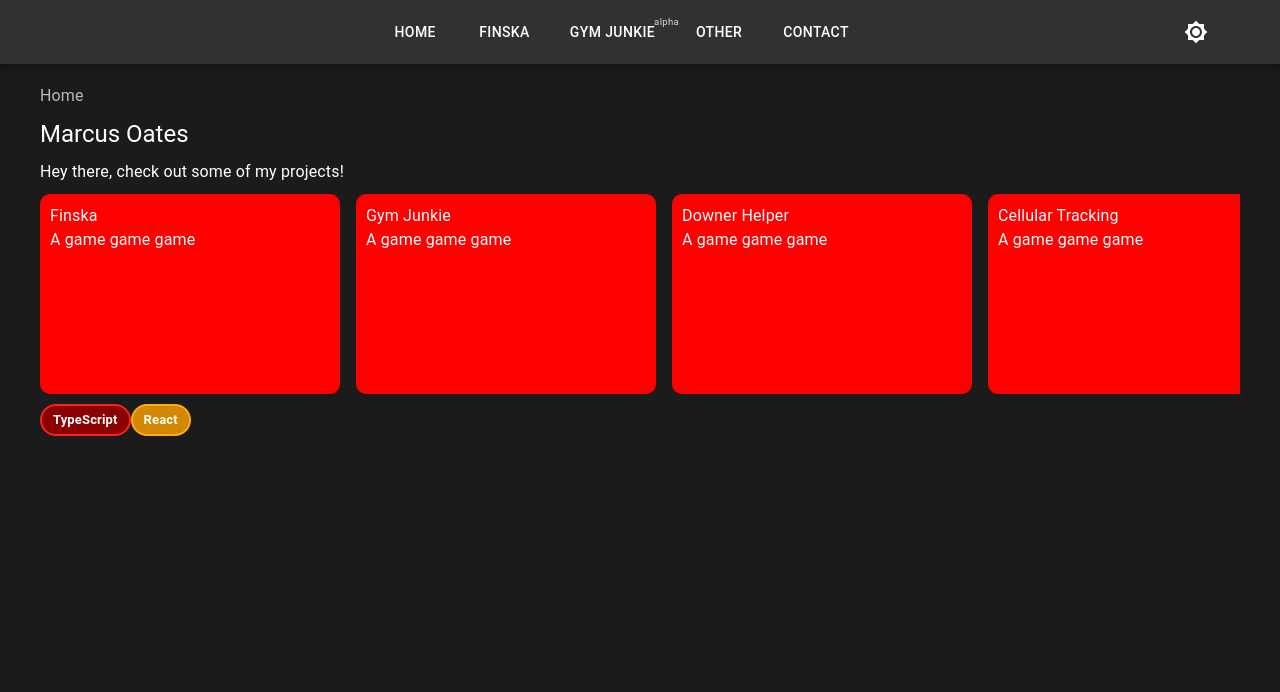
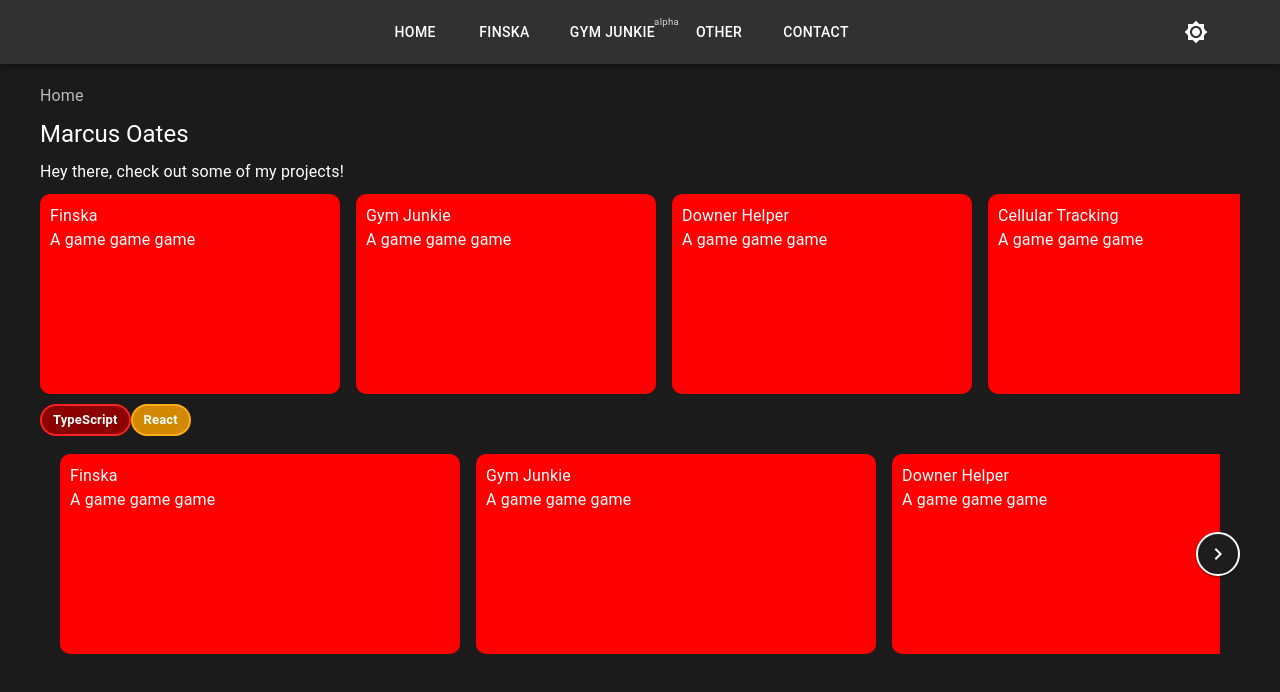
Before and after one commit to moates695/moates695.github.io, a React (Create React App) app: page / in a window 1280 px wide. Shown: the top 692 px of the page. Built offline with nearby package versions, Linux system fonts and the light colour scheme.

Commit message:
save progress

```diff
--- a/package.json
+++ b/package.json
@@ -15,9 +15,11 @@
     "@types/node": "^16.18.126",
     "@types/react": "^19.2.2",
     "@types/react-dom": "^19.2.2",
+    "embla-carousel-react": "^8.6.0",
     "gh-pages": "^6.3.0",
     "react": "^19.2.0",
     "react-dom": "^19.2.0",
+    "react-multi-carousel": "^2.8.6",
     "react-router": "^7.9.4",
     "react-router-dom": "^7.9.4",
     "react-scripts": "5.0.1",
--- /dev/null
+++ b/src/components/Carousel.tsx
@@ -0,0 +1,118 @@
+import React, { useRef, useState } from 'react';
+import { Box, IconButton } from '@mui/material';
+import { ChevronLeft, ChevronRight } from '@mui/icons-material';
+
+export interface CarouselItem {
+  id: number;
+  content: React.ReactNode;
+  width?: number | string;
+}
+
+export interface CarouselProps {
+  items: CarouselItem[];
+  defaultWidth?: number;
+  gap?: number;
+}
+
+export default function Carousel(props: CarouselProps) {
+  const {
+    items,
+    defaultWidth = 300,
+    gap = 16
+  } = props;
+
+  const scrollRef = useRef<HTMLDivElement>(null);
+  const [showLeft, setShowLeft] = useState(false);
+  const [showRight, setShowRight] = useState(true);
+
+  const scroll = (direction: 'left' | 'right') => {
+    if (!scrollRef.current) return;
+
+    const scrollAmount = 416;
+    scrollRef.current.scrollBy({
+      left: direction === 'left' ? -scrollAmount : scrollAmount,
+      behavior: 'smooth'
+    });
+  };
+
+  const handleScroll = () => {
+    if (!scrollRef.current) return;
+
+    const { scrollLeft, scrollWidth, clientWidth } = scrollRef.current;
+    setShowLeft(scrollLeft > 0);
+    setShowRight(scrollLeft < scrollWidth - clientWidth - 1);
+  };
+
+  return (
+    <Box sx={{ position: 'relative', width: '100%' }}>
+      {showLeft &&
+        <IconButton
+          onClick={() => scroll('left')}
+          sx={{
+            position: 'absolute',
+            left: -20,
+            top: '50%',
+            transform: 'translateY(-50%)',
+            zIndex: 2,
+            bgcolor: 'background.paper',
+            boxShadow: 2,
+            '&:hover': { bgcolor: 'action.hover' }
+          }}
+        >
+          <ChevronLeft />
+        </IconButton>
+      }
+
+      <Box
+        ref={scrollRef}
+        onScroll={handleScroll}
+        sx={{
+          display: 'flex',
+          gap: `${gap}px`,
+          overflowX: 'auto',
+          scrollbarWidth: 'none',
+          '&::-webkit-scrollbar': { display: 'none' },
+          py: 1
+        }}
+      >
+        {items.map((item) => (
+          <Box
+            key={item.id}
+            sx={{
+              minWidth: item.width ?? defaultWidth,
+              flexShrink: 0
+            }}
+          >
+            {item.content}
+          </Box>
+        ))}
+      </Box>
+
+      {showRight &&
+        <IconButton
+          onClick={() => scroll('right')}
+          sx={{
+            position: 'absolute',
+            right: -20,
+            top: '50%',
+            transform: 'translateY(-50%)',
+            zIndex: 2,
+            bgcolor: 'background.paper',
+            borderWidth: '2px',
+            borderStyle: 'solid',
+            boxShadow: 2,
+            '&:hover': {
+              bgcolor: 'background.paper',
+              borderColor: 'red',
+              borderWidth: '2px',
+              borderStyle: 'solid',
+              opacity: 1,
+            },
+          }}
+        >
+          <ChevronRight />
+        </IconButton>
+      }
+    </Box>
+  );
+}
--- a/src/pages/Home.tsx
+++ b/src/pages/Home.tsx
@@ -1,22 +1,15 @@
 import { Box, Chip, Stack, Typography } from "@mui/material";
 import Breadcrumbs from '@mui/material/Breadcrumbs';
 import Link from '@mui/material/Link';
-import {
-  Link as RouterLink,
-  Route,
-  Routes,
-  MemoryRouter,
-  useLocation,
-} from 'react-router';
 import PageLinks from "../components/PageLinks";
+import Carousel, { CarouselItem } from "../components/Carousel";
 
 interface ProjectInfo {
   name: string
   description: string
 }
 
-export default function HomePage() {
-
+export default function HomePage(this: any) {
   const projects: ProjectInfo[] = [
     {
       name: 'Finska',
@@ -38,7 +31,36 @@ export default function HomePage() {
       name: 'Cellular Tracking',
       description: 'A game game game'
     },
+    {
+      name: 'Cellular Tracking',
+      description: 'A game game game'
+    },
+    {
+      name: 'Cellular Tracking',
+      description: 'A game game game'
+    },
   ]
+
+  const items: CarouselItem[] = projects.map((project, i) => (
+    {
+      id: i,
+      content: (
+        <Box
+          sx={{
+            height: '200px',
+            width: '100%',
+            flexShrink: 0,
+            padding: '10px',
+            backgroundColor: 'red',
+            borderRadius: '10px',
+          }}
+        >
+          <Typography>{project.name}</Typography>
+          <Typography>{project.description}</Typography>
+        </Box>
+      )
+    }
+  ))
 
   return (
     <Box
@@ -82,6 +104,7 @@ export default function HomePage() {
           </Box>
         ))}
       </Stack>
+
       <Box>
         <Chip
           label="TypeScript"
@@ -106,6 +129,14 @@ export default function HomePage() {
           }}
         />
       </Box>
+      <Box
+        sx={{
+          paddingLeft: '20px',
+          paddingRight: '20px',
+        }}
+      >
+        <Carousel items={items} defaultWidth={400} gap={16} />
+      </Box>
     </Box>
   )
 }
```
Also changed, not shown: 1 other file (tests, documents, lock files or other folders).
